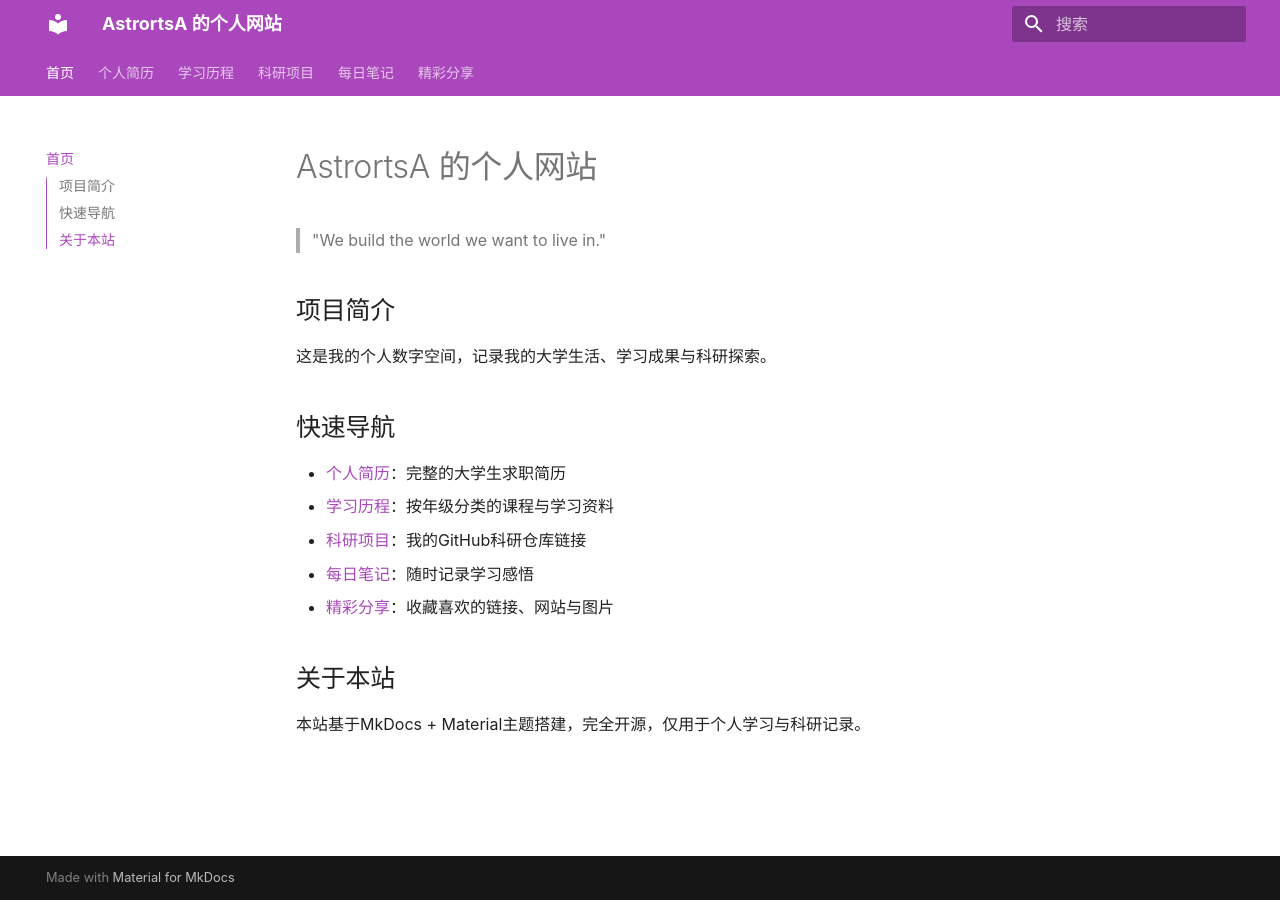
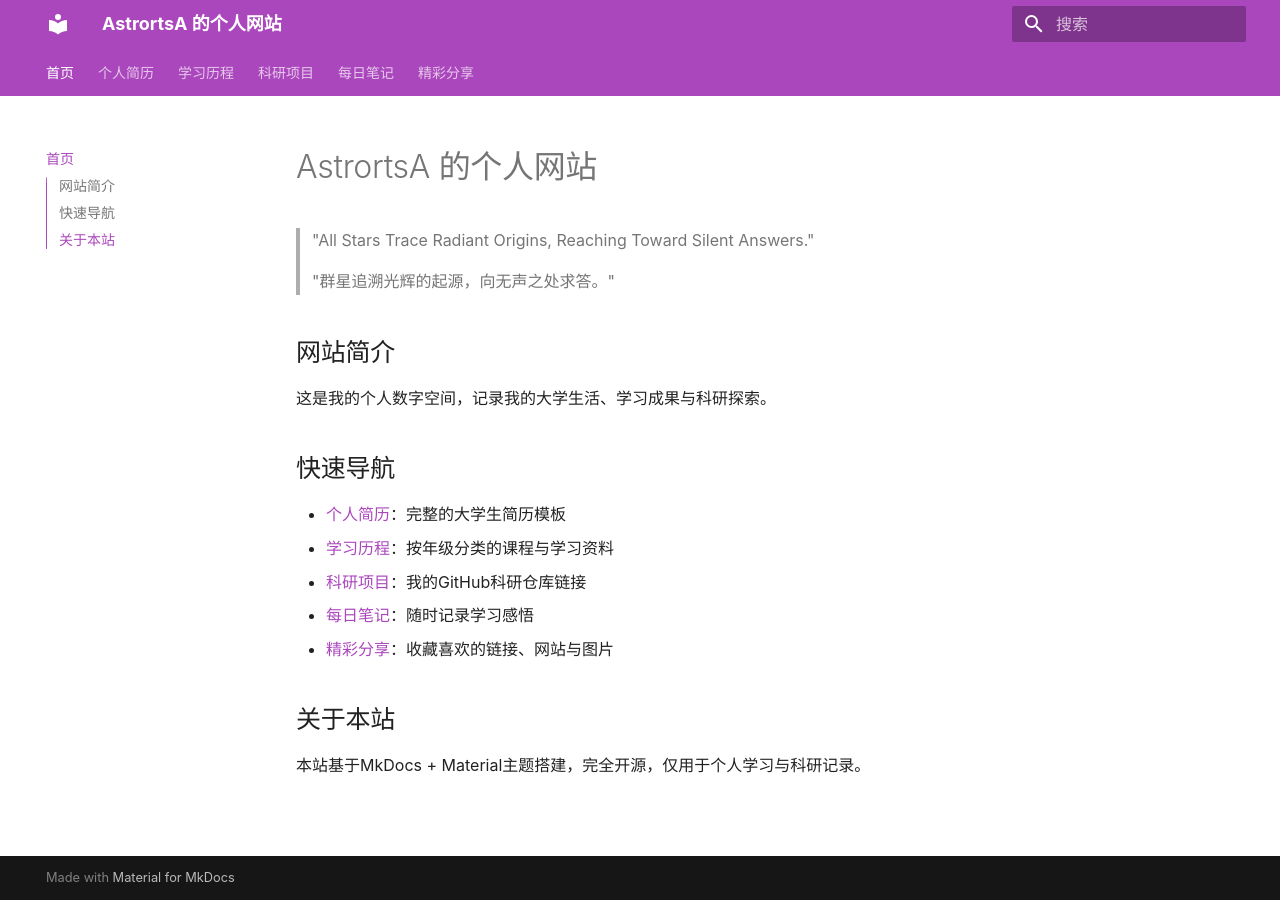
Before and after one commit to AstrortsA/AstrortsA.github.io, an MkDocs documentation site: the page built from docs/index.md, in a window 1280 px wide. Built offline with MkDocs 1.6.1 and Material for MkDocs 9.7.7, drawn with Linux system fonts in a browser that asks for light colours; some web fonts are replaced.

Commit message:
Update index.md

```diff
--- a/docs/index.md
+++ b/docs/index.md
@@ -4,13 +4,15 @@ title: 首页
 
 # AstrortsA 的个人网站
 
-> "We build the world we want to live in."
+> "All Stars Trace Radiant Origins, Reaching Toward Silent Answers."
+>
+> "群星追溯光辉的起源，向无声之处求答。"
 
-## 项目简介
+## 网站简介
 这是我的个人数字空间，记录我的大学生活、学习成果与科研探索。
 
 ## 快速导航
-- [个人简历](resume.md)：完整的大学生求职简历
+- [个人简历](resume.md)：完整的大学生简历模板
 - [学习历程](study/freshman.md)：按年级分类的课程与学习资料
 - [科研项目](research.md)：我的GitHub科研仓库链接
 - [每日笔记](notes.md)：随时记录学习感悟
```
